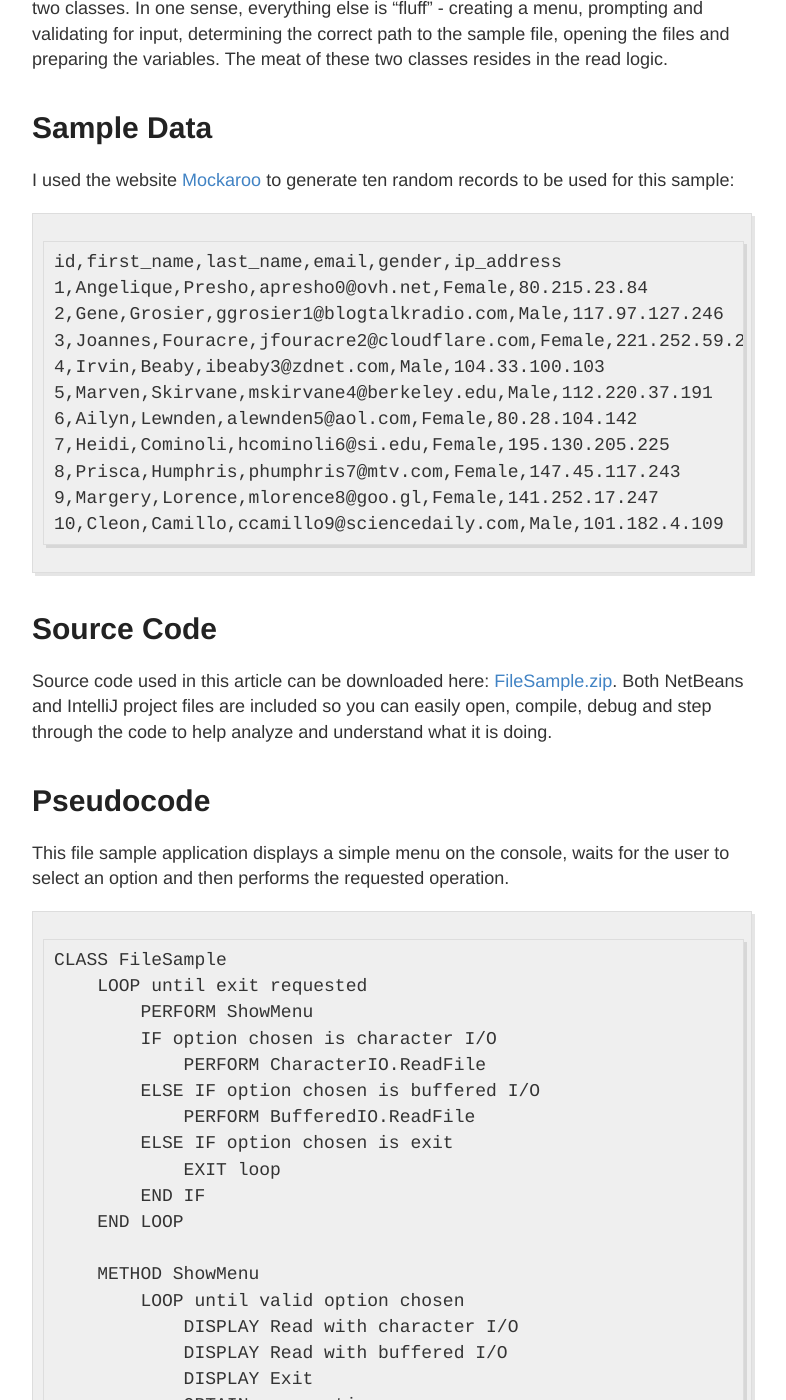
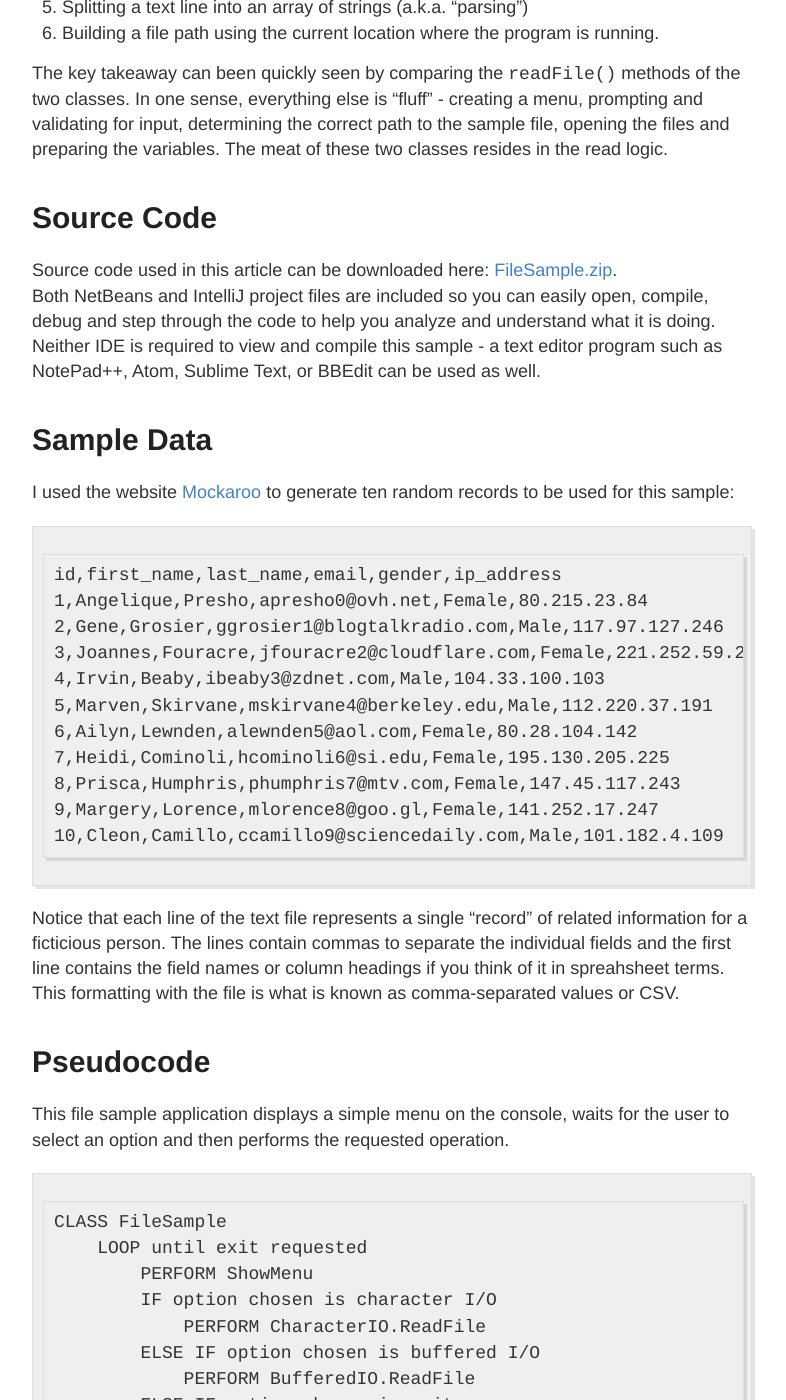
Before and after one commit to jwatson3d/jwatson3d.github.io, a Jekyll site: the page built from _it145/file-io-sample.md, in a window 1280 px wide and 1400 px high, scrolled down 944 px. Shown: the whole window, without its empty margins (248-1034 px from the left). Built offline with Jekyll 4.4.1, drawn with Linux system fonts in a browser that asks for light colours; some of the changed text lies outside the part shown.

Commit message:
Final version of File I/O sample.

````diff
--- a/_it145/file-io-sample.md
+++ b/_it145/file-io-sample.md
@@ -18,9 +18,19 @@
 <hr/>
 
 # Overview
-While there are many examples of file input/output in Java, they tend to only show snippets of code which can hide the big picture. This sample is a full Java console application that showcases several techniques including using buffered I/O to read an entire line of text at a time, character I/O to read a single character at a time, building a file path using the current location where the program is running as well as using object-oriented inheritance to implement the file logic.
+While there are many examples of file input/output in Java, they tend to only show snippets of code which can hide the big picture. This sample is a full Java console application that showcases several techniques including:
+
+1. Creating a menu and prompting the user for a choice
+2. Creating and using separate classes to manage the file logic
+3. Using buffered I/O to read an entire line of text at a time
+4. Using character I/O to read a single character at a time
+5. Splitting a text line into an array of strings (a.k.a. "parsing")
+5. Building a file path using the current location where the program is running.
 
 The key takeaway can been quickly seen by comparing the `readFile()` methods of the two classes. In one sense, everything else is "fluff" - creating a menu, prompting and validating for input, determining the correct path to the sample file, opening the files and preparing the variables. The meat of these two classes resides in the read logic.
+
+# Source Code
+Source code used in this article can be downloaded here: [FileSample.zip](/src/it145/FileSample.zip).<br />Both NetBeans and IntelliJ project files are included so you can easily open, compile, debug and step through the code to help you analyze and understand what it is doing. Neither IDE is required to view and compile this sample - a text editor program such as NotePad++, Atom, Sublime Text, or BBEdit can be used as well.
 
 # Sample Data
 I used the website [Mockaroo](https://www.mockaroo.com/) to generate ten random records to be used for this sample:
@@ -38,8 +48,7 @@
 10,Cleon,Camillo,ccamillo9@sciencedaily.com,Male,101.182.4.109
 ```
 
-# Source Code
-Source code used in this article can be downloaded here: [FileSample.zip](/src/it145/FileSample.zip). Both NetBeans and IntelliJ project files are included so you can easily open, compile, debug and step through the code to help analyze and understand what it is doing.
+Notice that each line of the text file represents a single "record" of related information for a ficticious person. The lines contain commas to separate the individual fields and the first line contains the field names or column headings if you think of it in spreahsheet terms. This formatting with the file is what is known as comma-separated values or CSV.
 
 # Pseudocode
 This file sample application displays a simple menu on the console, waits for the user to select an option and then performs the requested operation.
@@ -86,12 +95,13 @@
             READ a character from file
             IF character is newline
                 DISPLAY fields in column format
+                SET fieldNumber to zero for first field in a line
             ELSE IF character is carriage return
                 ignore and loop again
             ELSE IF character is a comma
-                increment fieldNumber to next field
+                INCREMENT fieldNumber to next field
             ELSE
-                append character to current field
+                APPEND character to current field
             END IF
         END LOOP
         CLOSE file
````
Also changed, not shown: 1 other file.
